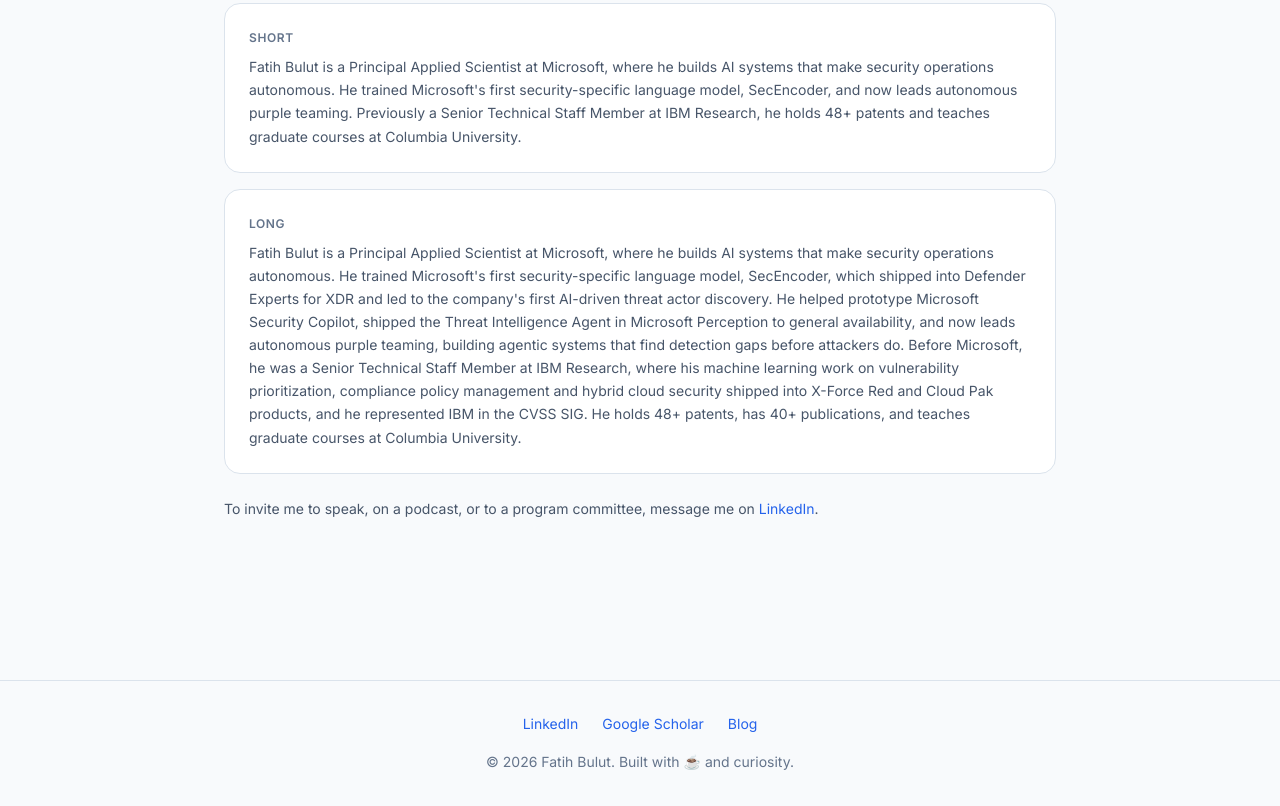
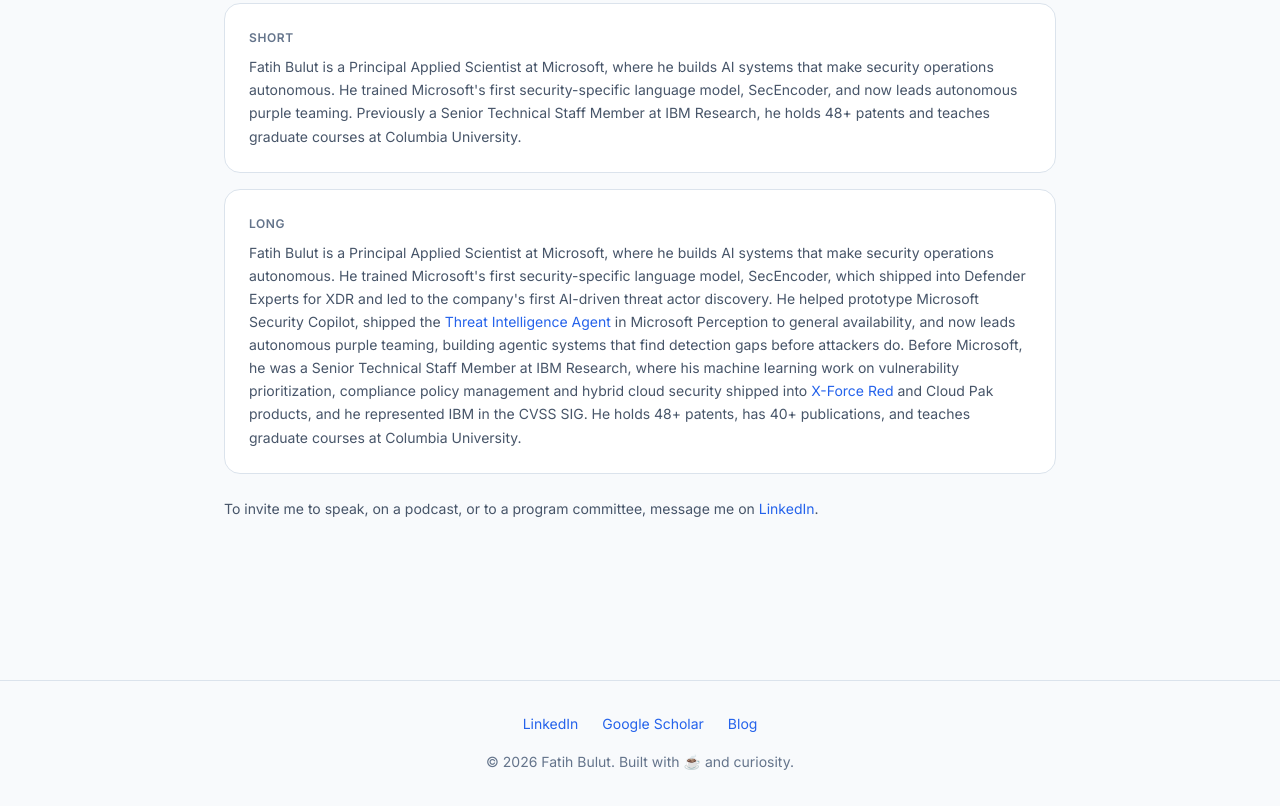
Before and after one commit to bulutmf/bulutmf.github.io, a plain HTML site: page talks.html in a window 1280 px wide. Shown: the part 1712-2518 px from the top of the page. Drawn offline with Linux system fonts and the light colour scheme.

Commit message:
Link X-Force Red and the Threat Intelligence Agent in the bios
The home page bio now links X-Force Red to the IBM Research blog post
on the vulnerability management service. The long speaker bio on the
Talks page links both the Threat Intelligence Agent (Microsoft
Perception announcement) and X-Force Red.

Co-Authored-By: Claude Opus 5.5 <noreply@anthropic.com>

```diff
--- a/talks.html
+++ b/talks.html
@@ -192,11 +192,16 @@
           <p>Fatih Bulut is a Principal Applied Scientist at Microsoft, where he builds AI systems that make security
             operations autonomous. He trained Microsoft's first security-specific language model, SecEncoder, which
             shipped into Defender Experts for XDR and led to the company's first AI-driven threat actor discovery. He
-            helped prototype Microsoft Security Copilot, shipped the Threat Intelligence Agent in Microsoft Perception to
+            helped prototype Microsoft Security Copilot, shipped the
+            <a href="https://techcommunity.microsoft.com/blog/perception-blog/whats-new-with-microsoft-perception-at-ignite-2026/4571834"
+              target="_blank" rel="noopener noreferrer">Threat Intelligence Agent</a> in Microsoft Perception to
             general availability, and now leads autonomous purple teaming, building agentic systems that find detection
             gaps before attackers do. Before Microsoft, he was a Senior Technical Staff Member at IBM Research, where his
             machine learning work on vulnerability prioritization, compliance policy management and hybrid cloud
-            security shipped into X-Force Red and Cloud Pak products, and he represented IBM in the CVSS SIG. He holds
+            security shipped into
+            <a href="https://research.ibm.com/blog/cloud-resistance-strength" target="_blank"
+              rel="noopener noreferrer">X-Force Red</a>
+            and Cloud Pak products, and he represented IBM in the CVSS SIG. He holds
             48+ patents, has 40+ publications, and teaches graduate courses at Columbia University.</p>
         </div>
         <p class="talks-invite">To invite me to speak, on a podcast, or to a program committee, message me on
```
Also changed, not shown: index.html (+3 -1 lines).
